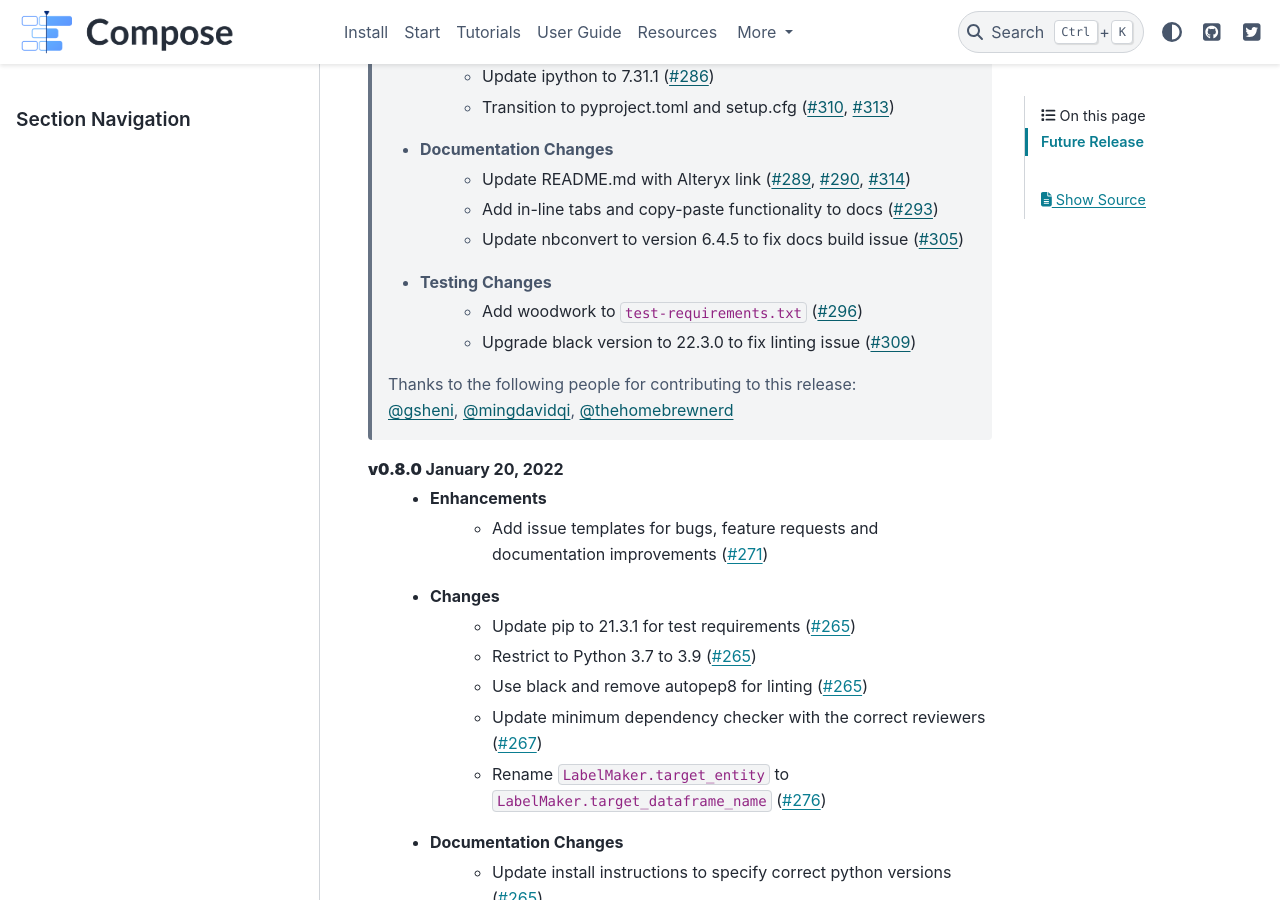
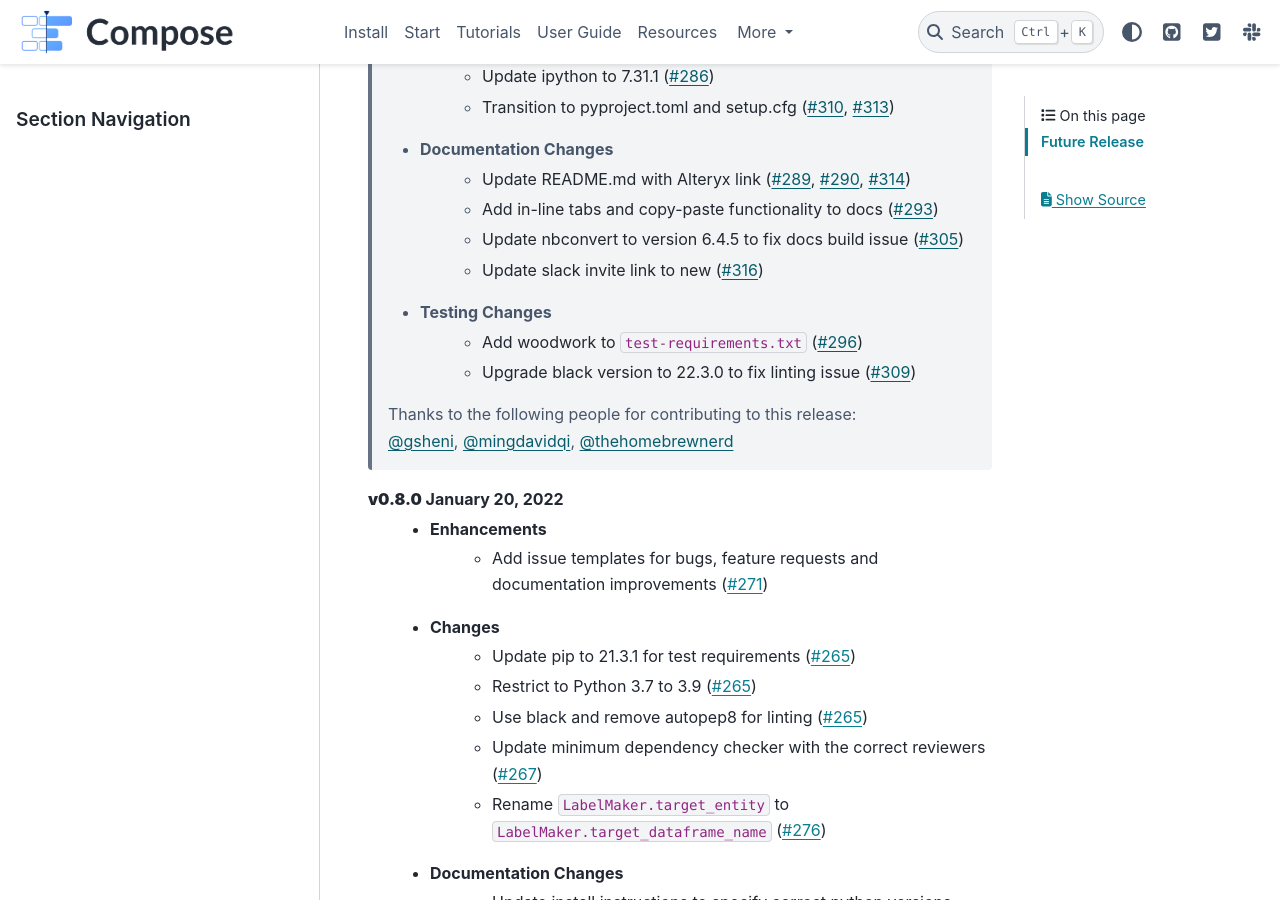
Before and after one commit to alteryx/compose, a Sphinx documentation site: the page built from docs/source/release_notes.rst, in a window 1280 px wide and 900 px high, scrolled down 333 px. Built offline with Sphinx 7.4.7 and the PyData theme 0.15.4, drawn with Linux system fonts in a browser that asks for light colours; comment, search, counter and statistics services are not loaded.

Commit message:
Update slack invite link to new (#316)

```diff
--- a/docs/source/conf.py
+++ b/docs/source/conf.py
@@ -87,10 +87,29 @@ html_theme = "pydata_sphinx_theme"
 html_logo = "images/compose_nav2.png"
 html_favicon = "images/favicon.ico"
 html_theme_options = {
-  "github_url": "https://github.com/alteryx/compose",
-  "twitter_url": "https://twitter.com/AlteryxOSS",
+    "icon_links": [
+        {
+            "name": "GitHub",
+            "url": "https://github.com/alteryx/compose",
+            "icon": "fab fa-github-square",
+            "type": "fontawesome",
+        },
+        {
+            "name": "Twitter",
+            "url": "https://twitter.com/AlteryxOSS",
+            "icon": "fab fa-twitter-square",
+            "type": "fontawesome",
+        },
+        {
+            "name": "Slack",
+            "url": "https://join.slack.com/t/alteryx-oss/shared_invite/zt-182tyvuxv-NzIn6eiCEf8TBziuKp0bNA",
+            "icon": "fab fa-slack",
+            "type": "fontawesome",
+        },
+    ],
+    "collapse_navigation": False,
+    "navigation_depth": 2,
 }
-
 # Add any paths that contain custom static files (such as style sheets) here,
 # relative to this directory. They are copied after the builtin static files,
 # so a file named "default.css" will overwrite the builtin "default.css".
--- a/docs/source/release_notes.rst
+++ b/docs/source/release_notes.rst
@@ -13,6 +13,7 @@ Future Release
         * Update README.md with Alteryx link (:pr:`289`, :pr:`290`, :pr:`314`)
         * Add in-line tabs and copy-paste functionality to docs (:pr:`293`)
         * Update nbconvert to version 6.4.5 to fix docs build issue (:pr:`305`)
+        * Update slack invite link to new (:pr:`316`)
     * Testing Changes
         * Add woodwork to ``test-requirements.txt`` (:pr:`296`)
         * Upgrade black version to 22.3.0 to fix linting issue (:pr:`309`)
--- a/setup.cfg
+++ b/setup.cfg
@@ -9,7 +9,7 @@ project_urls =
     Changes = https://compose.alteryx.com/en/latest/release_notes.html
     Issue Tracker = https://github.com/alteryx/compose/issues
     Twitter = https://twitter.com/alteryxoss
-    Chat = https://join.slack.com/t/alteryx-oss/shared_invite/zt-6inxevps-RSbpr9lsACE1kObXz4rIuA
+    Chat = https://join.slack.com/t/alteryx-oss/shared_invite/zt-182tyvuxv-NzIn6eiCEf8TBziuKp0bNA
 author = Alteryx, Inc.
 author_email = open_source_support@alteryx.com
 classifier =
```
Also changed, not shown: contributing.md (+1 -1 lines), 1 other file.
